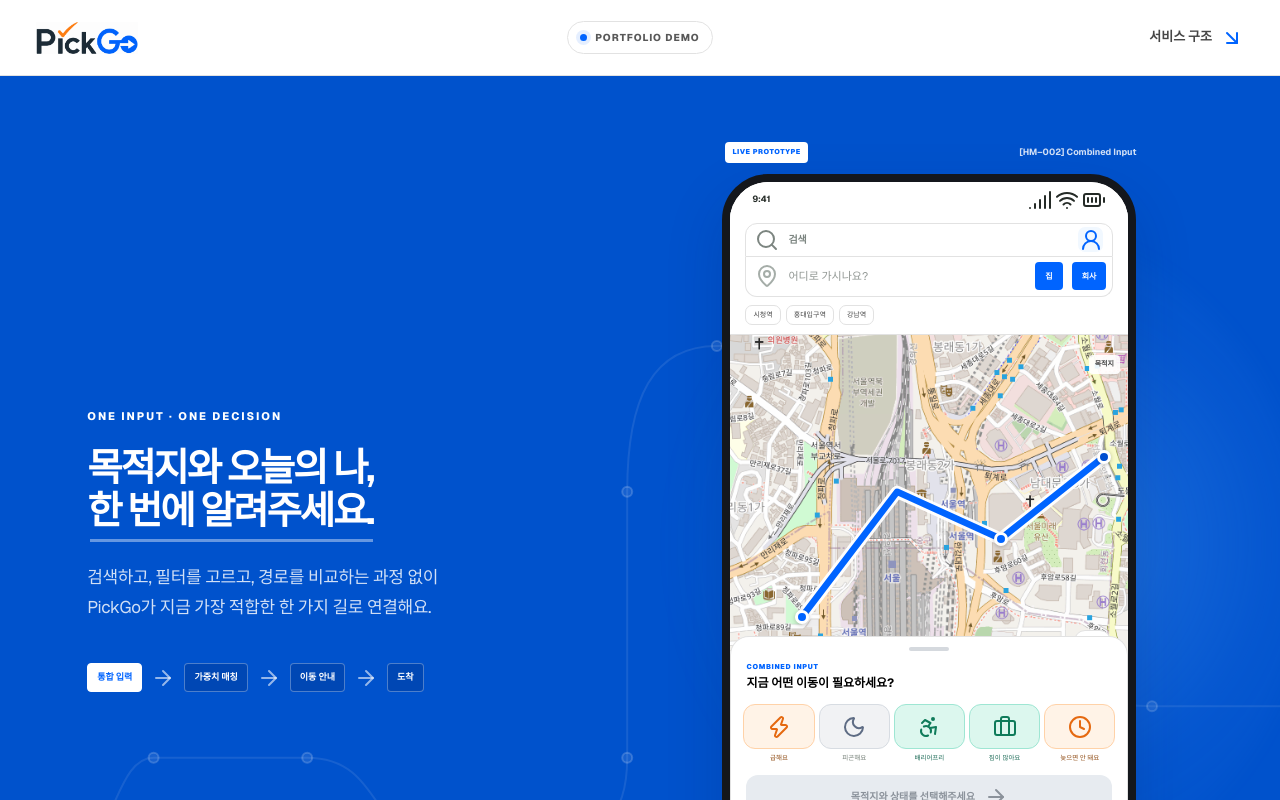
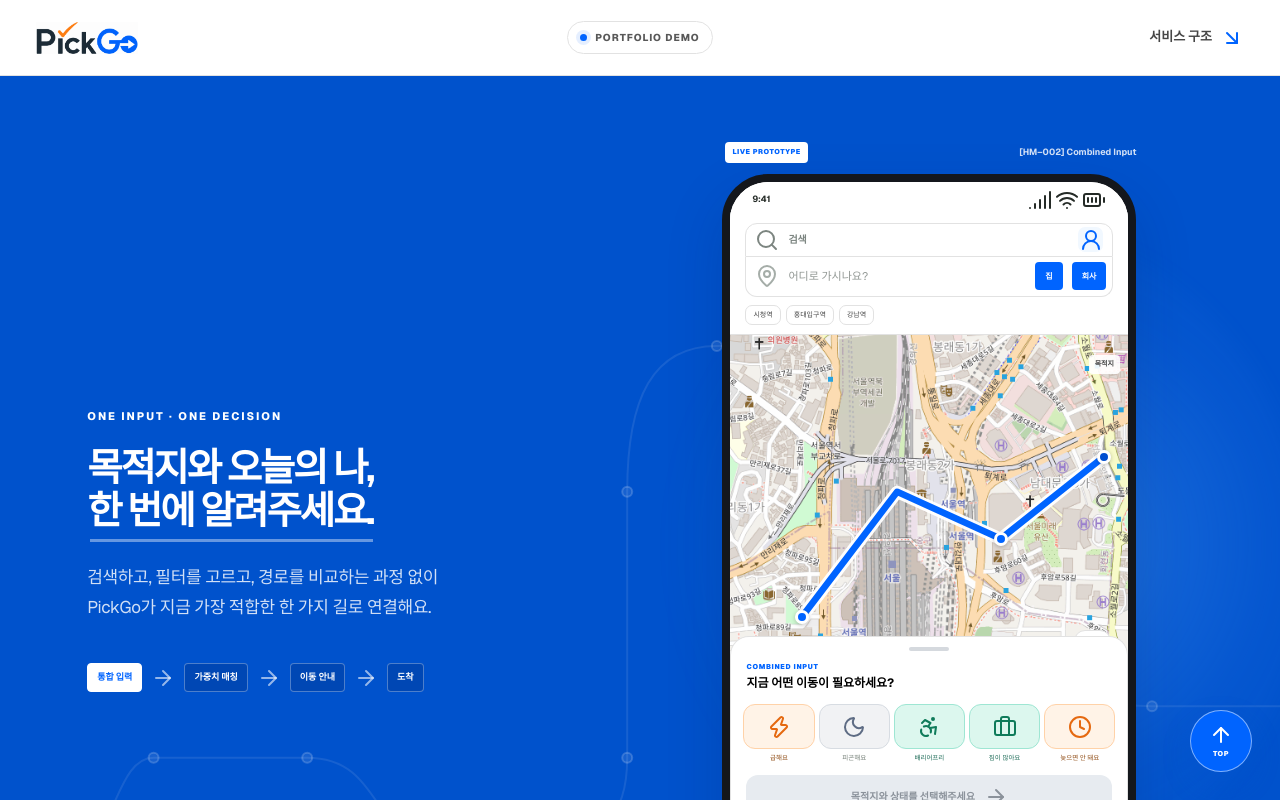
Before and after one commit to jbchboo-choi/pick_go, a Next.js app: page / in a window 1280 px wide. Shown: the top 800 px of the page. Built offline with nearby package versions, Linux system fonts and the light colour scheme.

Commit message:
add go to top control

```diff
--- a/app/globals.css
+++ b/app/globals.css
@@ -581,6 +581,10 @@
 .story-shift>div:last-child small { color:var(--primary); }
 .story-shift strong { font-size:16px; line-height:1.45; letter-spacing:-.035em; }
 .story-shift>svg { color:var(--primary); }
+.go-to-top { width:62px; height:62px; position:fixed; z-index:50; right:28px; bottom:calc(28px + env(safe-area-inset-bottom)); display:flex; align-items:center; justify-content:center; flex-direction:column; gap:2px; border:1px solid rgba(255,255,255,.5); border-radius:50%; background:var(--primary); color:#fff; text-decoration:none; box-shadow:0 13px 28px rgba(0,82,204,.28); transition:transform var(--motion-standard) ease,box-shadow var(--motion-standard) ease,background var(--motion-standard) ease; }
+.go-to-top span { font-size:7px; font-weight:850; letter-spacing:.08em; }
+.go-to-top:hover { background:var(--green-dark); box-shadow:0 17px 34px rgba(0,82,204,.34); transform:translateY(-4px); }
+.go-to-top:active { transform:translateY(-1px); }
 
 @media (max-width:1050px) {
   .research-preference-card { grid-template-columns:1fr 1fr; }
@@ -599,5 +603,7 @@
   .research-source-note { line-height:1.5; text-align:left; }
   .story-shift { margin-top:34px; padding:22px; grid-template-columns:1fr; }
   .story-shift>svg { transform:rotate(90deg); }
+  .go-to-top { width:52px; height:52px; right:16px; bottom:calc(16px + env(safe-area-inset-bottom)); }
+  .go-to-top span { display:none; }
 }
 @media (prefers-reduced-motion:reduce) { * { scroll-behavior:auto!important; transition:none!important; animation:none!important; } }
--- a/app/page.tsx
+++ b/app/page.tsx
@@ -387,6 +387,7 @@
       </section>
 
       <section className="research-strip"><div><span>PICKGO PRINCIPLE</span><blockquote>목적지는 하나,<br />오늘의 최적 경로도 하나.</blockquote><p>모든 데이터와 추천은 포트폴리오용 Mock Data입니다.</p></div><button type="button" onClick={resetDemo}>PickGo 다시 체험하기 <span><ArrowUpRight aria-hidden="true" size={24} strokeWidth={2} /></span></button></section>
+      <a className="go-to-top" href="#top" aria-label="페이지 맨 위로 이동"><ArrowUp aria-hidden="true" size={24} strokeWidth={2} /><span>TOP</span></a>
       <footer className="site-footer"><div className="brand"><PickGoLogo /></div><p>당신의 컨디션에 딱 맞는, 단 하나의 확신 경로.</p><span>UX PORTFOLIO · 2026</span></footer>
     </main>
   );
```
